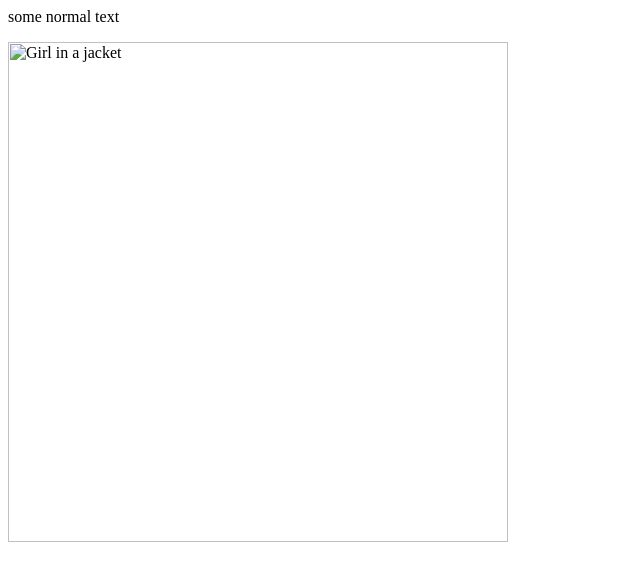
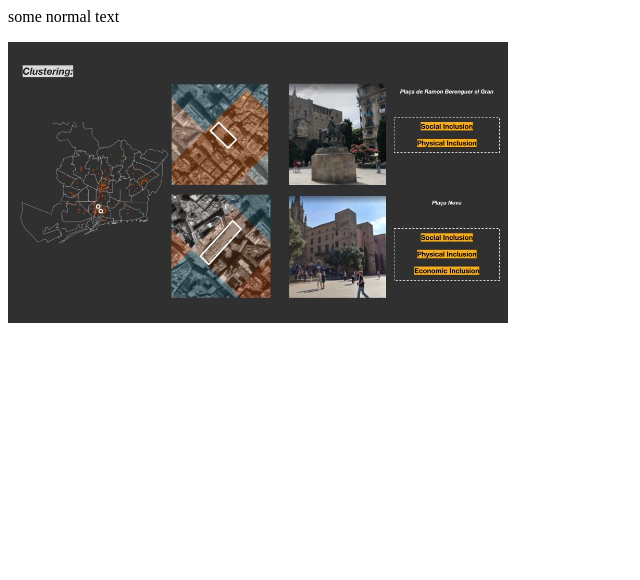
Before and after one commit to kritinirmal/MapInequality, a plain HTML site: page index.html in a window 1280 px wide. Shown: the whole page, without its empty margins (0-640 px from the left). Drawn offline with Linux system fonts and the light colour scheme.

Commit message:
Index.html

```diff
--- a/index.html
+++ b/index.html
@@ -6,7 +6,7 @@
 </head>
 <body>
     <p>some normal text</p>
-    <img src="Navigating Inequality_27.03.jpg" alt="Girl in a jacket" width="500">
+    <img src="123.jpg" alt="Girl in a jacket" width="500">
     <div id="root"></div>
 </body>
 </html>
```
